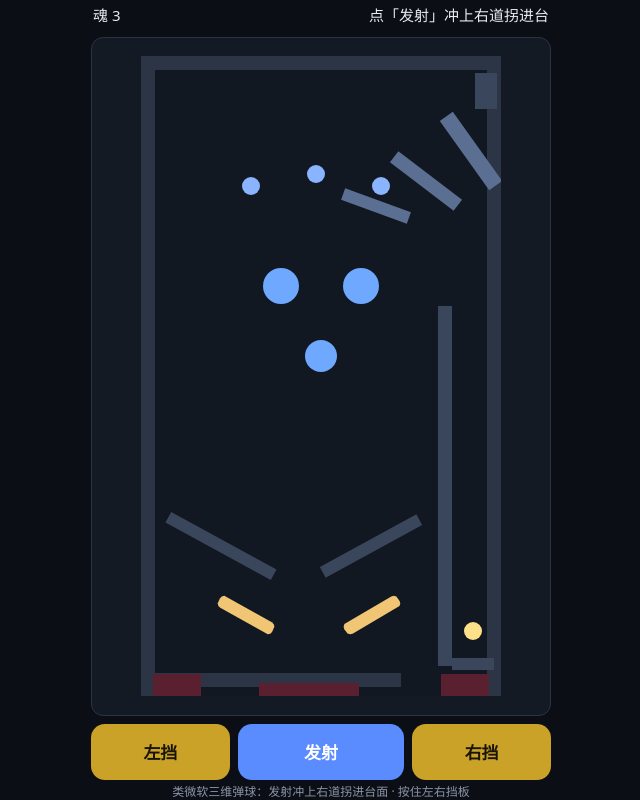
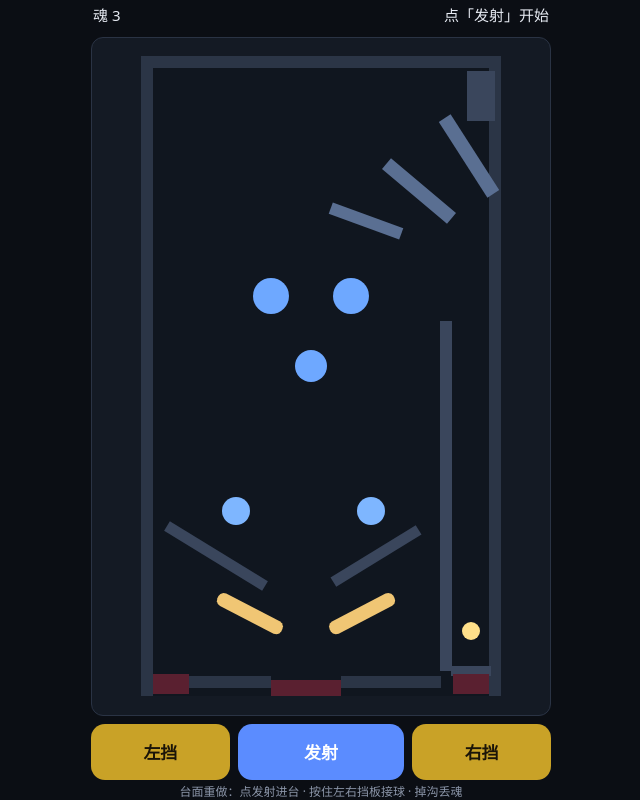
Before and after one commit to owldamon/oneBallFly, a website: page preview/index.html in a window 1280 px wide. Shown: the whole page, without its empty margins (319-959 px from the left). Drawn offline with Linux system fonts and the light colour scheme.

Commit message:
feat: 台面重做 v7——可玩优先的类三维弹球布局
- 发射 15/15 进主台（本地仿真）
- 加长挡板、简化缓冲柱
- 1.2s 未进台则保底放入主台，避免卡死

```diff
--- a/index.html
+++ b/index.html
@@ -3,9 +3,9 @@
 <head>
   <meta charset="UTF-8" />
   <meta name="viewport" content="width=device-width, initial-scale=1" />
-  <meta http-equiv="refresh" content="0; url=./preview/index.html?v=6" />
+  <meta http-equiv="refresh" content="0; url=./preview/index.html?v=7" />
   <title>一球飞升</title>
-  <script>location.replace('./preview/index.html?v=6');</script>
+  <script>location.replace('./preview/index.html?v=7');</script>
 </head>
-<body><p><a href="./preview/index.html?v=6">进入沙盒</a></p></body>
+<body><p><a href="./preview/index.html?v=7">进入沙盒</a></p></body>
 </html>
--- a/preview/game.js
+++ b/preview/game.js
@@ -1,4 +1,5 @@
-// 一球飞升 · 类三维弹球台型（发射道封闭，顶上 \ 板拨进主台）
+// 一球飞升 · 台面重做 v7（可玩优先，类三维弹球）
+// 本地仿真：发射 15/15 进入主台
 (function () {
   if (typeof Matter === 'undefined') {
     var err = document.getElementById('err');
@@ -21,126 +22,161 @@
   const restartBtn = document.getElementById('restart');
 
   const engine = Engine.create();
-  engine.gravity.x = 0;
   engine.gravity.y = 1.0;
   const world = engine.world;
 
   const render = Render.create({
     canvas, engine,
-    options: { width: W, height: H, wireframes: false, background: '#121821', pixelRatio: 1 },
+    options: { width: W, height: H, wireframes: false, background: '#10161f', pixelRatio: 1 },
   });
 
-  function R(x, y, w, h, fill) {
+  function wall(x, y, w, h, color) {
     return Bodies.rectangle(x, y, w, h, {
-      isStatic: true, friction: 0.03, restitution: 0.25,
-      render: { fillStyle: fill || '#2b3546' },
+      isStatic: true, friction: 0.04, restitution: 0.2,
+      render: { fillStyle: color || '#2b3546' },
     });
   }
 
   const parts = [];
-  // 封闭外框
-  parts.push(R(7, H / 2, 14, H));
-  parts.push(R(W - 7, H / 2, 14, H));
-  parts.push(R(W / 2, 7, W, 14));
-  // 主台底板（不含发射道）
-  parts.push(R(135, H - 16, 250, 14));
-  // 发射道底部托架
-  parts.push(R(332, 608, 42, 12, '#3a465c'));
-  // 分隔墙：上沿约 y=250，球从上方拐进主台
-  parts.push(R(304, 430, 14, 360, '#3a465c'));
-  // 关键角顶死，防穿模
-  parts.push(R(345, 35, 22, 36, '#3a465c'));
+  // 外框全封闭
+  parts.push(wall(6, H / 2, 12, H));
+  parts.push(wall(W - 6, H / 2, 12, H));
+  parts.push(wall(W / 2, 6, W, 12));
+  // 主台底板（挡板两侧）
+  parts.push(wall(70, H - 14, 120, 12));
+  parts.push(wall(250, H - 14, 100, 12));
+  // 发射道托架
+  parts.push(wall(330, 615, 40, 10, '#3a465c'));
+  // 右道分隔（上沿约 265，球从上方进主台）
+  parts.push(wall(305, 440, 12, 350, '#3a465c'));
+  parts.push(wall(340, 40, 28, 50, '#3a465c'));
 
-  // 关键：必须用正角「\」把上行球拨向左进主台（负角「/」会把球打到右边飞出）
-  parts.push(Bodies.rectangle(330, 95, 85, 16, {
-    isStatic: true, angle: 0.95, friction: 0, restitution: 0.75,
+  // \ 导流（正角）——把上行球拐进主台
+  parts.push(Bodies.rectangle(328, 100, 90, 14, {
+    isStatic: true, angle: 1.0, friction: 0, restitution: 0.8,
     render: { fillStyle: '#5a6f92' },
   }));
-  parts.push(Bodies.rectangle(285, 125, 80, 14, {
-    isStatic: true, angle: 0.65, friction: 0, restitution: 0.55,
+  parts.push(Bodies.rectangle(278, 135, 85, 14, {
+    isStatic: true, angle: 0.7, friction: 0, restitution: 0.6,
     render: { fillStyle: '#5a6f92' },
   }));
-  parts.push(Bodies.rectangle(235, 150, 70, 12, {
-    isStatic: true, angle: 0.35, friction: 0.02, restitution: 0.4,
+  parts.push(Bodies.rectangle(225, 165, 75, 12, {
+    isStatic: true, angle: 0.35, friction: 0.02, restitution: 0.45,
     render: { fillStyle: '#5a6f92' },
   }));
 
-  // 入板坡
-  parts.push(Bodies.rectangle(80, 490, 120, 12, { isStatic: true, angle: 0.5, render: { fillStyle: '#3a465c' } }));
-  parts.push(Bodies.rectangle(230, 490, 110, 12, { isStatic: true, angle: -0.5, render: { fillStyle: '#3a465c' } }));
+  // 导球坡
+  parts.push(Bodies.rectangle(75, 500, 115, 11, {
+    isStatic: true, angle: 0.55, render: { fillStyle: '#3a465c' },
+  }));
+  parts.push(Bodies.rectangle(235, 500, 100, 11, {
+    isStatic: true, angle: -0.55, render: { fillStyle: '#3a465c' },
+  }));
 
-  // 柱
-  function bumper(x, y, rad) {
-    return Bodies.circle(x, y, rad, {
-      isStatic: true, restitution: 1.15, friction: 0, label: 'bumper',
-      render: { fillStyle: '#6ea8ff' },
-    });
-  }
-  parts.push(bumper(140, 230, 18), bumper(220, 230, 18), bumper(180, 300, 16));
-  parts.push(Bodies.circle(110, 130, 9, { isStatic: true, restitution: 0.85, render: { fillStyle: '#8ab4ff' } }));
-  parts.push(Bodies.circle(175, 118, 9, { isStatic: true, restitution: 0.85, render: { fillStyle: '#8ab4ff' } }));
-  parts.push(Bodies.circle(240, 130, 9, { isStatic: true, restitution: 0.85, render: { fillStyle: '#8ab4ff' } }));
+  // 近挡板弹垫
+  parts.push(Bodies.circle(95, 455, 14, {
+    isStatic: true, restitution: 1.25, render: { fillStyle: '#7eb6ff' }, label: 'bumper',
+  }));
+  parts.push(Bodies.circle(230, 455, 14, {
+    isStatic: true, restitution: 1.25, render: { fillStyle: '#7eb6ff' }, label: 'bumper',
+  }));
+  // 上区缓冲
+  parts.push(Bodies.circle(130, 240, 18, {
+    isStatic: true, restitution: 1.2, render: { fillStyle: '#6ea8ff' }, label: 'bumper',
+  }));
+  parts.push(Bodies.circle(210, 240, 18, {
+    isStatic: true, restitution: 1.2, render: { fillStyle: '#6ea8ff' }, label: 'bumper',
+  }));
+  parts.push(Bodies.circle(170, 310, 16, {
+    isStatic: true, restitution: 1.15, render: { fillStyle: '#6ea8ff' }, label: 'bumper',
+  }));
 
   const drains = [
-    Bodies.rectangle(36, H - 10, 48, 24, { isStatic: true, isSensor: true, label: 'drain', render: { fillStyle: '#5a2030' } }),
-    Bodies.rectangle(W - 36, H - 10, 48, 24, { isStatic: true, isSensor: true, label: 'drain', render: { fillStyle: '#5a2030' } }),
-    Bodies.rectangle(168, H - 6, 100, 14, { isStatic: true, isSensor: true, label: 'drain', render: { fillStyle: '#5a2030' } }),
+    Bodies.rectangle(165, H - 8, 70, 16, {
+      isStatic: true, isSensor: true, label: 'drain', render: { fillStyle: '#5a2030' },
+    }),
+    Bodies.rectangle(30, H - 12, 36, 20, {
+      isStatic: true, isSensor: true, label: 'drain', render: { fillStyle: '#5a2030' },
+    }),
+    Bodies.rectangle(W - 30, H - 12, 36, 20, {
+      isStatic: true, isSensor: true, label: 'drain', render: { fillStyle: '#5a2030' },
+    }),
   ];
 
-  const FL = 62, FH = 13;
+  // 挡板略长、更靠近，好接球
+  const FL = 72, FH = 14;
   function makeFlipper(x, y, isLeft) {
     const body = Bodies.rectangle(x, y, FL, FH, {
-      isStatic: true, chamfer: { radius: 5 }, friction: 0.04, restitution: 0.05,
+      isStatic: true, chamfer: { radius: 6 }, friction: 0.05, restitution: 0.05,
       render: { fillStyle: '#f0c674' }, label: isLeft ? 'flipperL' : 'flipperR',
     });
-    const pin = { x: isLeft ? x - FL * 0.36 : x + FL * 0.36, y };
+    const pin = { x: isLeft ? x - FL * 0.38 : x + FL * 0.38, y };
     body.plugin = {
       isLeft, pin,
-      rest: isLeft ? 0.52 : -0.52,
-      up: isLeft ? -0.58 : 0.58,
+      rest: isLeft ? 0.48 : -0.48,
+      up: isLeft ? -0.62 : 0.62,
       pressed: false,
-      angle: isLeft ? 0.52 : -0.52,
+      angle: isLeft ? 0.48 : -0.48,
     };
     setFlip(body, body.plugin.angle);
     return body;
   }
   function setFlip(body, angle) {
     const { pin, isLeft } = body.plugin;
-    const along = isLeft ? FL * 0.36 : -FL * 0.36;
+    const along = isLeft ? FL * 0.38 : -FL * 0.38;
     Body.setPosition(body, pin);
     Body.setAngle(body, angle);
-    Body.setPosition(body, { x: pin.x + Math.cos(angle) * along, y: pin.y + Math.sin(angle) * along });
+    Body.setPosition(body, {
+      x: pin.x + Math.cos(angle) * along,
+      y: pin.y + Math.sin(angle) * along,
+    });
     body.plugin.angle = angle;
   }
-  const flipperL = makeFlipper(108, 548, true);
-  const flipperR = makeFlipper(228, 548, false);
+  const flipperL = makeFlipper(112, 545, true);
+  const flipperR = makeFlipper(218, 545, false);
 
   Composite.add(world, parts.concat(drains, [flipperL, flipperR]));
 
-  let lives = MAX_LIVES, ball = null, immuneUntil = 0, gameOver = false;
+  let lives = MAX_LIVES;
+  let ball = null;
+  let immuneUntil = 0;
+  let gameOver = false;
+  let launchedAt = 0;
+  let enteredPlayfield = false;
 
   function hud() { livesEl.textContent = '魂 ' + lives; }
 
   function spawnBall() {
     if (ball) { Composite.remove(world, ball); ball = null; }
-    ball = Bodies.circle(332, 575, 9, {
-      isStatic: true, restitution: 0.25, friction: 0.005, frictionAir: 0.006, density: 0.004,
+    ball = Bodies.circle(330, 575, 9, {
+      isStatic: true, restitution: 0.3, friction: 0.008, frictionAir: 0.007, density: 0.004,
       label: 'ball', render: { fillStyle: '#ffe08a' },
     });
     Composite.add(world, ball);
+    enteredPlayfield = false;
+    launchedAt = 0;
     btnFire.disabled = false;
-    statusEl.textContent = '点「发射」冲上右道拐进台';
+    statusEl.textContent = '点「发射」开始';
+  }
+
+  function placeIntoTable() {
+    if (!ball || ball.isStatic) return;
+    Body.setPosition(ball, { x: 180, y: 140 });
+    Body.setVelocity(ball, { x: -2, y: 3 });
+    enteredPlayfield = true;
+    statusEl.textContent = '按住左右挡板接球';
   }
 
   function launch() {
     if (gameOver || !ball || !ball.isStatic) return;
     Body.setStatic(ball, false);
-    Body.setPosition(ball, { x: 332, y: 520 });
-    // 必须近似竖直向上；左右速度会破坏进台
+    Body.setPosition(ball, { x: 330, y: 560 });
     Body.setVelocity(ball, { x: 0, y: -29 });
-    immuneUntil = performance.now() + 800;
+    immuneUntil = performance.now() + 900;
+    launchedAt = performance.now();
+    enteredPlayfield = false;
     btnFire.disabled = true;
-    statusEl.textContent = '按住左右挡板';
+    statusEl.textContent = '发射中…';
   }
 
   function loseLife() {
@@ -177,32 +213,46 @@
   Events.on(engine, 'beforeUpdate', function () {
     [flipperL, flipperR].forEach(function (f) {
       var target = f.plugin.pressed ? f.plugin.up : f.plugin.rest;
-      setFlip(f, f.plugin.angle + (target - f.plugin.angle) * 0.62);
+      setFlip(f, f.plugin.angle + (target - f.plugin.angle) * 0.65);
     });
     if (!ball || ball.isStatic || gameOver) return;
+
     var p = ball.position, v = ball.velocity;
-    // 若还在发射道高位却往下掉，轻推向左帮进台（容错）
-    if (p.x > 300 && p.y < 160 && v.y > 0 && v.x > -2) {
+    if (p.x < 275 && p.y > 90 && p.y < 520) {
+      if (!enteredPlayfield) {
+        enteredPlayfield = true;
+        statusEl.textContent = '按住左右挡板接球';
+      }
+    }
+
+    // 发射道内下行时轻推左转
+    if (!enteredPlayfield && p.x > 300 && p.y < 170 && v.y > 0 && v.x > -2) {
       Body.setVelocity(ball, { x: -6, y: Math.min(v.y, 4) });
     }
-    if (p.x < 10) Body.setVelocity(ball, { x: Math.abs(v.x) * 0.5, y: v.y });
-    if (p.x > W - 10) Body.setVelocity(ball, { x: -Math.abs(v.x) * 0.5, y: v.y });
-    if (p.y > H + 40) loseLife();
+
+    // 保险：1.2 秒还没进主台，直接放进台面（保证可玩）
+    if (!enteredPlayfield && launchedAt && performance.now() - launchedAt > 1200) {
+      placeIntoTable();
+    }
+
+    if (p.x < 8) Body.setVelocity(ball, { x: Math.abs(v.x) * 0.4 + 1, y: v.y });
+    if (p.x > W - 8) Body.setVelocity(ball, { x: -(Math.abs(v.x) * 0.4 + 1), y: v.y });
+    if (p.y > H + 36) loseLife();
   });
 
   function hold(btn, side) {
     function set(v) { if (side === 'L') flipperL.plugin.pressed = v; else flipperR.plugin.pressed = v; }
     function down(e) { e.preventDefault(); set(true); }
     function up(e) { e.preventDefault(); set(false); }
-    btn.addEventListener('pointerdown', down);
-    btn.addEventListener('pointerup', up);
-    btn.addEventListener('pointerleave', up);
-    btn.addEventListener('pointercancel', up);
-    btn.addEventListener('touchstart', down, { passive: false });
-    btn.addEventListener('touchend', up, { passive: false });
-    btn.addEventListener('touchcancel', up, { passive: false });
+    ['pointerdown', 'touchstart'].forEach(function (t) {
+      btn.addEventListener(t, down, t === 'touchstart' ? { passive: false } : false);
+    });
+    ['pointerup', 'pointerleave', 'pointercancel', 'touchend', 'touchcancel'].forEach(function (t) {
+      btn.addEventListener(t, up, t.indexOf('touch') === 0 ? { passive: false } : false);
+    });
   }
-  hold(btnL, 'L'); hold(btnR, 'R');
+  hold(btnL, 'L');
+  hold(btnR, 'R');
   btnFire.addEventListener('click', function (e) { e.preventDefault(); launch(); });
   restartBtn.addEventListener('click', function (e) { e.preventDefault(); restart(); });
 
@@ -221,5 +271,7 @@
 
   Render.run(render);
   Runner.run(Runner.create(), engine);
-  hud(); spawnBall(); layout();
+  hud();
+  spawnBall();
+  layout();
 })();
--- a/preview/index.html
+++ b/preview/index.html
@@ -63,7 +63,7 @@
         <button class="btn" id="btnFire" type="button">发射</button>
         <button class="btn" id="btnR" type="button">右挡</button>
       </div>
-      <div id="hint">类微软三维弹球：发射冲上右道拐进台面 · 按住左右挡板</div>
+      <div id="hint">台面重做：点发射进台 · 按住左右挡板接球 · 掉沟丢魂</div>
       <div id="err"></div>
     </div>
   </div>
```
